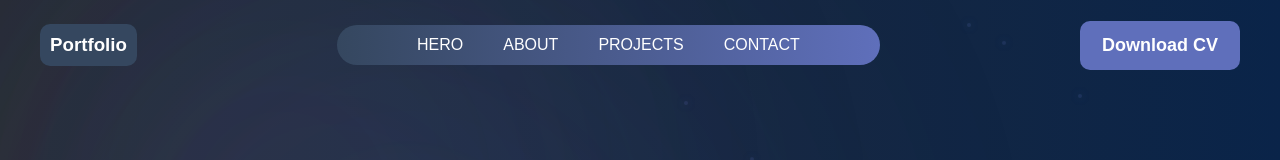
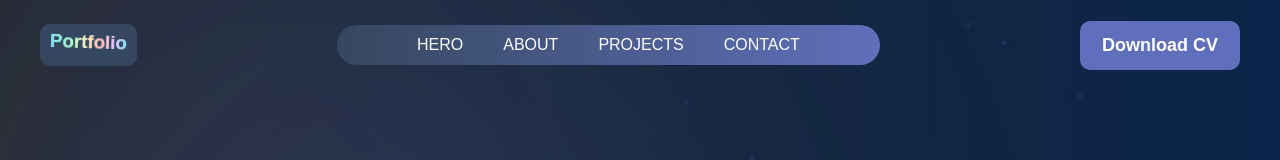
Before and after one commit to Adham-Hatem/Adham-Hatem.github.io, a React (Vite) app: page / in a window 1280 px wide. Shown: the top 160 px of the page. Built offline with nearby package versions, Linux system fonts and the light colour scheme.

Commit message:
Portflio CSS additions

```diff
--- a/src/components/Navbar.jsx
+++ b/src/components/Navbar.jsx
@@ -48,7 +48,8 @@ function Navbar() {
             onClick={() => setMenuOpen(!menuOpen)}
           />
           <div className="clickable brand-text" onClick={handleBrandClick}>
-            <h1>Portfolio</h1>
+            <h1 className="idleFloat">Portfolio</h1>
+            <h1 className="idleOpacity">Portfolio</h1>
           </div>
         </div>
         <div className="center">
--- a/src/main.css
+++ b/src/main.css
@@ -194,12 +194,13 @@ nav {
 
   scale: 100%;
 }
+
 .brand-text {
   display: inline-block;
   width: 100%;
 }
 
-.brand-text:hover h1 {
+.brand-text:hover .idleFloat {
   background-image: linear-gradient(
     90deg,
     #00c6ff,
@@ -210,23 +211,85 @@ nav {
     #c77dff,
     #00c6ff
   );
-  background-size: 200% auto;
 
   -webkit-background-clip: text;
   background-clip: text;
   color: transparent;
   font-weight: bold;
 
+  background-size: 200% auto;
+
   animation:
     shift-rainbow 4s linear infinite,
-    float 1.5s ease-in-out infinite alternate;
+    float 1.5s ease infinite;
+}
+
+.brand-text:hover .idleOpacity {
+  display: none;
+  animation: none;
 }
 
 .brand-text.clicked {
   animation:
     shift-rainbow 4s linear infinite,
-    float 1.5s ease-in-out infinite alternate,
+    float 1.5s ease infinite alternate,
     clickPop 0.4s ease;
+}
+
+.brand-text .idleFloat {
+  font-weight: bold;
+
+  animation: float 4s ease infinite;
+}
+
+.brand-text .idleOpacity {
+  position: absolute;
+
+  top: 10px;
+
+  background-clip: text;
+  color: transparent;
+  font-weight: bold;
+
+  background-image: linear-gradient(
+    90deg,
+    #00c6ff,
+    #00e5a8,
+    #7dff72,
+    #ffd166,
+    #ff6b6b,
+    #c77dff,
+    #00c6ff
+  );
+
+  animation: floatWithOpacity 4s ease infinite;
+}
+
+@keyframes floatWithOpacity {
+  0% {
+    transform: translateY(0) rotate(0deg);
+    opacity: 0;
+  }
+  50% {
+    transform: translateY(-3px) rotate(2deg);
+    opacity: 50%;
+  }
+  100% {
+    transform: translateY(0) rotate(0deg);
+    opacity: 0;
+  }
+}
+
+@keyframes pulse {
+  0% {
+    transform: scale(1);
+  }
+  50% {
+    transform: scale(1.05) rotate(2deg);
+  }
+  100% {
+    transform: scale(1);
+  }
 }
 
 @keyframes clickPop {
```
